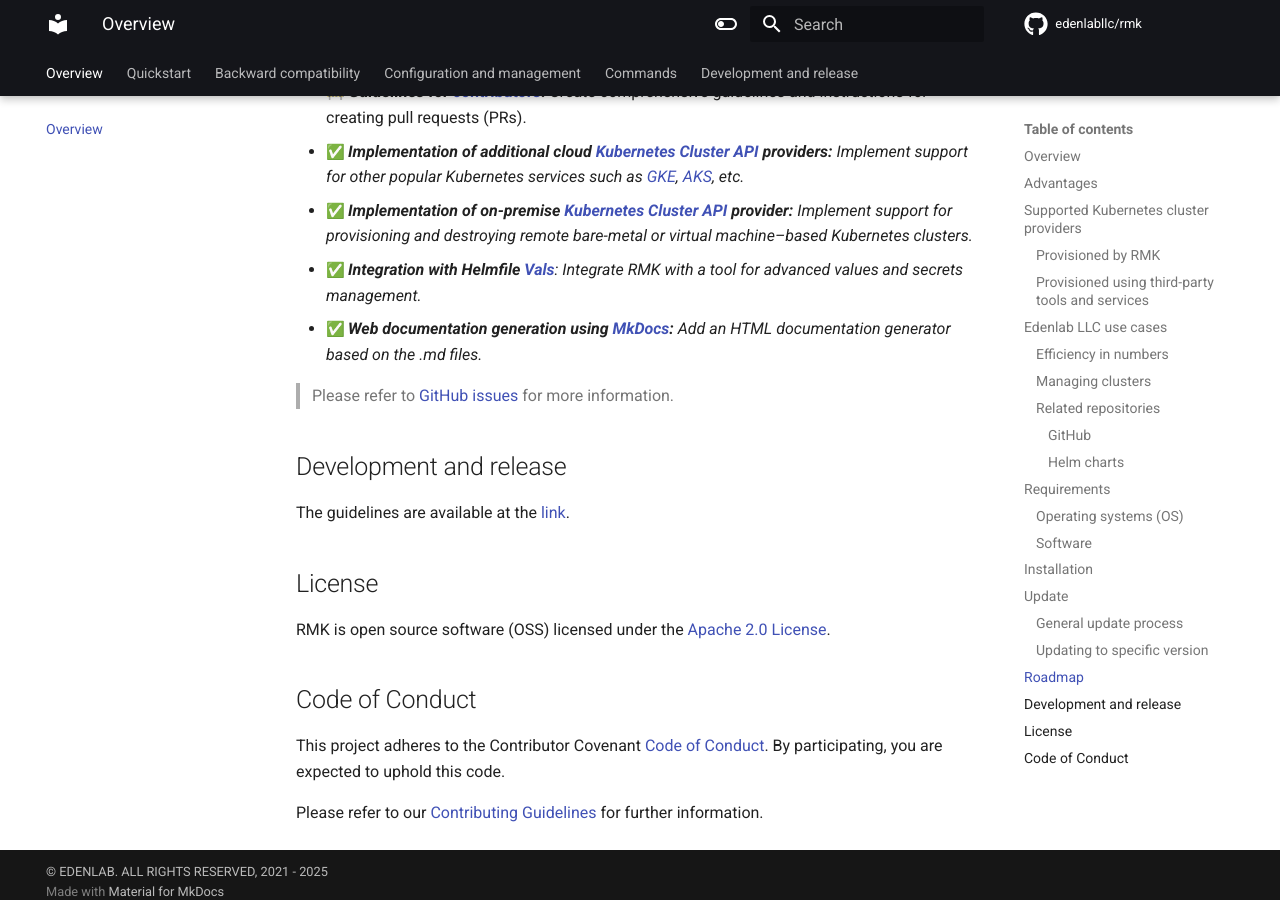
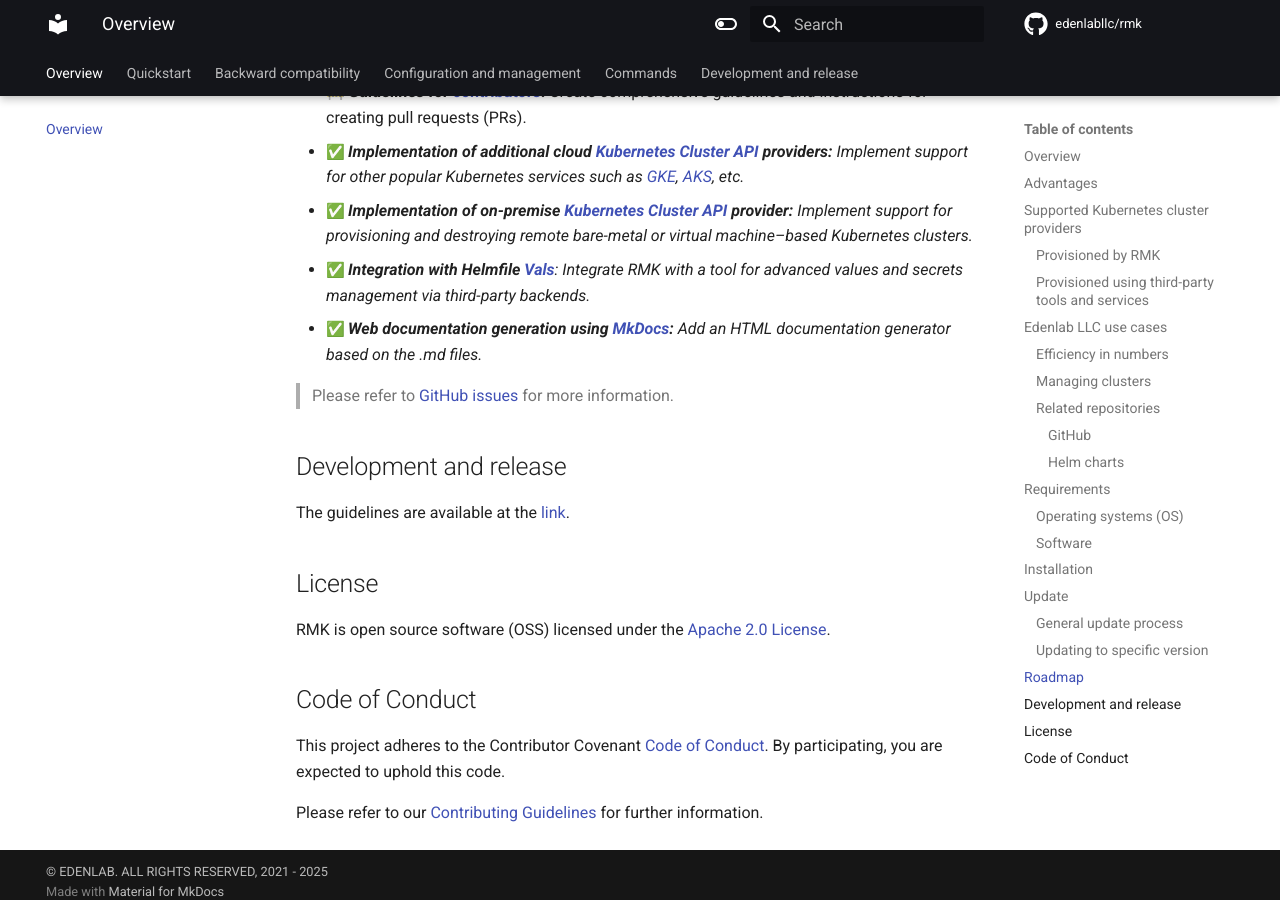
Before and after one commit to edenlabllc/rmk, an MkDocs documentation site: the page built from docs/index.md, in a window 1280 px wide and 900 px high, scrolled down 7176 px. Built offline with MkDocs 1.6.1 and Material for MkDocs 9.7.7, drawn with Linux system fonts in a browser that asks for light colours; emoji names are drawn with the system emoji font; comment, search, counter and statistics services are not loaded; the version menu is left out.

```diff
--- a/docs/index.md
+++ b/docs/index.md
@@ -305,7 +305,7 @@
   Implement support for provisioning and destroying remote bare-metal or virtual machine–based Kubernetes clusters._
 - :white_check_mark:
   _**Integration with Helmfile [Vals](https://github.com/helmfile/vals)**: Integrate RMK with a tool for advanced
-  values and secrets management._
+  values and secrets management via third-party backends._
 - :white_check_mark:
   _**Web documentation generation using [MkDocs](https://www.mkdocs.org/):** Add an HTML documentation generator
   based on the .md files._
```
Also changed, not shown: README.md (+1 -1 lines).
